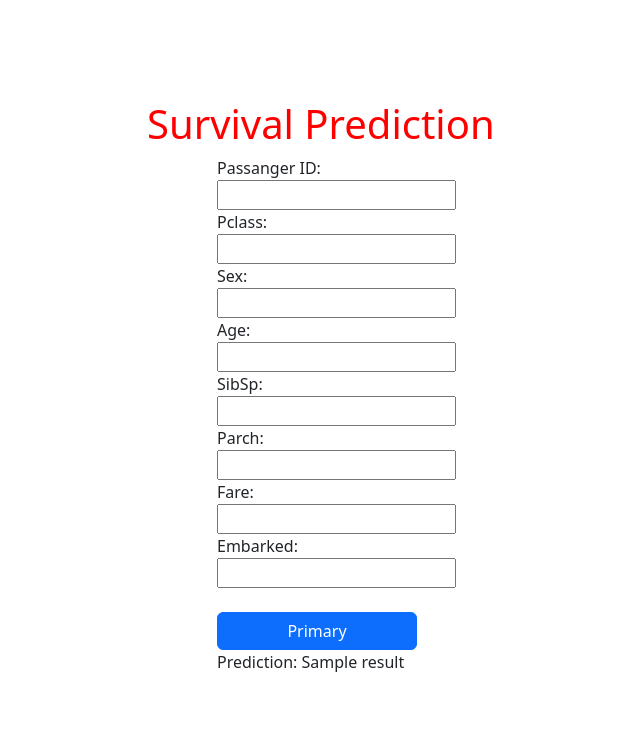
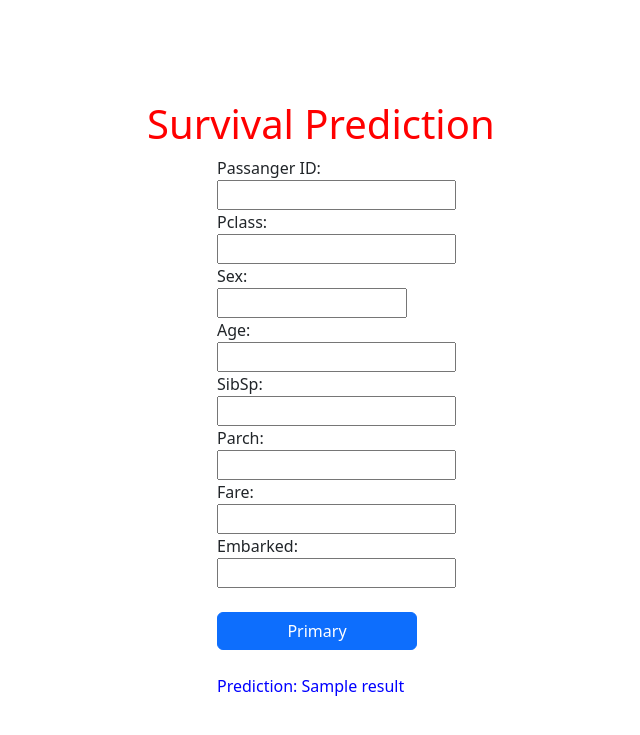
Before and after one commit to savindumahasen/Titanic-Machine-Learning-from-disaster-Kaggle-Competition-, a Flask app: template Titanic/templates/index.html in a window 1280 px wide. Shown: the top 735 px of the page, without its empty margins (383-1023 px from the left). Run offline with Flask 3, Linux system fonts and the light colour scheme; the template is opened without the code that fills it: most values are stand-ins (such as "Sample title", 1, 10 or a date in 2020); parts of the project's set-up code (start-up, migrations or seed data) failed here and were passed over.

Commit message:
Updat the UI form

```diff
--- a/Titanic/templates/index.html
+++ b/Titanic/templates/index.html
@@ -5,7 +5,7 @@
     <meta http-equiv="X-UA-Compatible" content="IE=edge">
     <meta name="viewport" content="width=device-width, initial-scale=1.0">
     <title>Survival Prediction</title>
-    <link rel="stylesheet" href="https://cdn.jsdelivr.net/npm/bootstrap@5.3.3/dist/css/bootstrap.min.css"
+    <link rel="stylesheet" href="https://cdn.jsdelivr.net/npm/bootstrap@5.3.3/dist/css/bootstrap.min.css">
 </head>
 <body style="margin-left: 600px;margin-top: 100px;">
 
@@ -19,7 +19,7 @@
         <input type="text" name="1" required><br>
 
         <label for="feature2">Sex:</label><br>
-        <input type="text" name="2" required><br>
+        <input type="number" style="width:190px;" name="2" max="1" min="0"  required><br>
 
         <label for="feature3">Age:</label><br>
         <input type="text" name="3" required><br>
@@ -38,9 +38,10 @@
        <button  style="width: 200px;" type="submit" class="btn btn-primary">Primary</button>
 
     </form>
+    <br>
 
     {% if result %}
-        <p>Prediction: {{ result }}</p>
+        <p style="color:blue">Prediction: {{ result }}</p>
     {% endif %}
 
     {% if error %}
```
